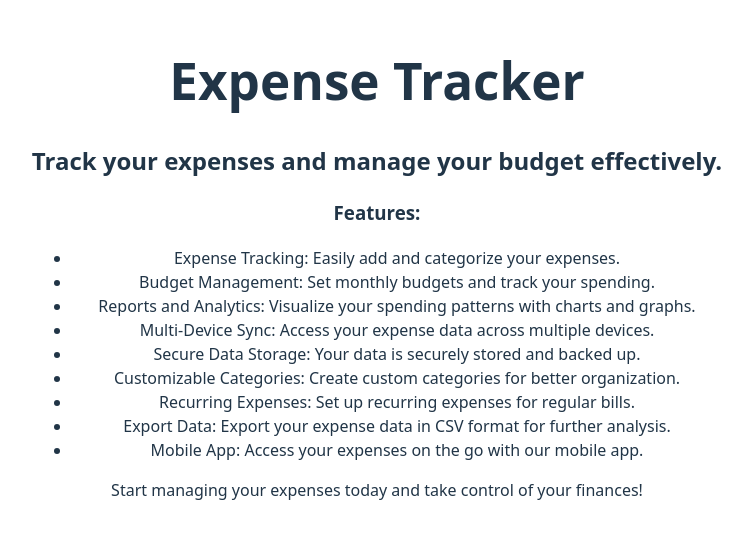
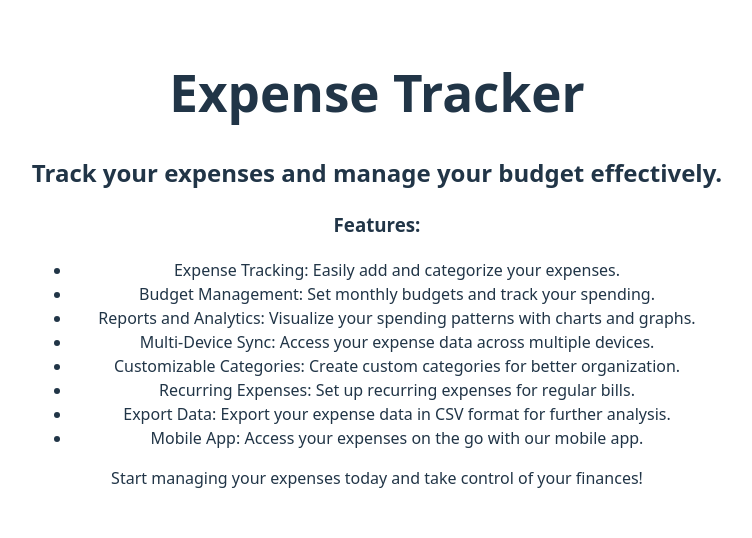
Before and after one commit to iamdhruv17/Full-stack-feb26, a React (Vite) app in the folder expense/: page / in a window 1280 px wide. Shown: the part 132-670 px from the top of the page, without its empty margins (263-1015 px from the left). Built offline with nearby package versions, Linux system fonts and the light colour scheme.

Commit message:
08-03-2026

```diff
--- a/expense/src/App.jsx
+++ b/expense/src/App.jsx
@@ -17,7 +17,7 @@ function App() {
       <li>Budget Management: Set monthly budgets and track your spending.</li>
       <li>Reports and Analytics: Visualize your spending patterns with charts and graphs.</li>
       <li>Multi-Device Sync: Access your expense data across multiple devices.</li>
-      <li>Secure Data Storage: Your data is securely stored and backed up.</li>
+      {/* <li>Secure Data Storage: Your data is securely stored and backed up.</li>    */}
       <li>Customizable Categories: Create custom categories for better organization.</li>
       <li>Recurring Expenses: Set up recurring expenses for regular bills.</li>
       <li>Export Data: Export your expense data in CSV format for further analysis.</li>
```
